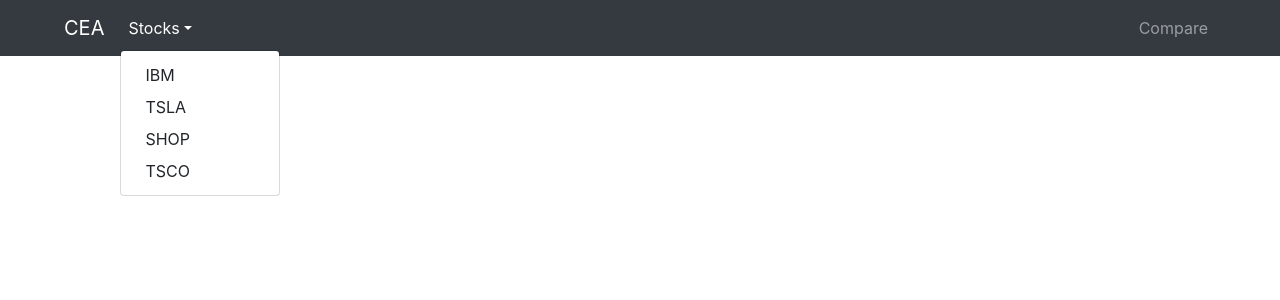
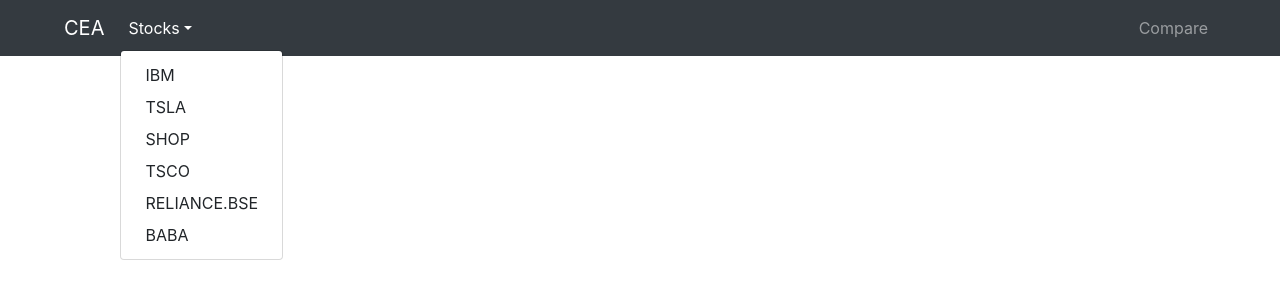
Before and after one commit to aryamanrishabh/chart-stockData, a React (Vite) app: page / in a window 1280 px wide. Both pictures are taken after a click on the link "Stocks". Shown: the top 300 px of the page. Built offline with nearby package versions, Linux system fonts and the light colour scheme; no server answers; a web font is replaced by a local one.

Commit message:
commit on master

```diff
--- a/src/Navbar.js
+++ b/src/Navbar.js
@@ -7,62 +7,14 @@
 
   return (
     <div>
-      {/* <nav className="navbar navbar-expand-md bg-dark navbar-dark">
-        <a className="navbar-brand pl-4" href="#">
-          CEA
-        </a>
-
-        <button
-          className="navbar-toggler"
-          type="button"
-          data-toggle="collapse"
-          data-target="#collapsibleNavbar"
+      <nav className="navbar navbar-expand-sm bg-dark navbar-dark">
+        <Link
+          className="navbar-brand pl-5"
+          to="/"
+          onClick={() => {
+            setSymbol("");
+          }}
         >
-          <span className="navbar-toggler-icon"></span>
-        </button>
-
-        <div className="collapse navbar-collapse pr-4" id="collapsibleNavbar">
-          <ul className="navbar-nav ml-auto">
-            <li value="IBM" className="nav-item">
-              <a
-                onClick={(e) => {
-                  setSymbol(e.currentTarget.innerHTML);
-                }}
-                value="IBM"
-                className="nav-link"
-                href="#"
-              >
-                IBM
-              </a>
-            </li>
-            <li value="TSLA" className="nav-item">
-              <a
-                onClick={(e) => {
-                  setSymbol(e.currentTarget.innerHTML);
-                }}
-                className="nav-link"
-                href="#"
-              >
-                TSLA
-              </a>
-            </li>
-            <li value="DAX" className="nav-item">
-              <a
-                onClick={(e) => {
-                  setSymbol(e.currentTarget.innerHTML);
-                }}
-                className="nav-link"
-                href="#"
-              >
-                SHOP
-              </a>
-            </li>
-          </ul>
-        </div>
-      </nav> */}
-
-      <nav className="navbar navbar-expand-sm bg-dark navbar-dark">
-        <Link className="navbar-brand pl-5" to="/">
           CEA
         </Link>
 
@@ -113,12 +65,36 @@
               >
                 TSCO
               </a>
+              <a
+                className="dropdown-item"
+                href="#"
+                onClick={(e) => {
+                  setSymbol(e.currentTarget.innerHTML);
+                }}
+              >
+                RELIANCE.BSE
+              </a>
+              <a
+                className="dropdown-item"
+                href="#"
+                onClick={(e) => {
+                  setSymbol(e.currentTarget.innerHTML);
+                }}
+              >
+                BABA
+              </a>
             </div>
           </li>
         </ul>
         <ul className="navbar-nav ml-auto pr-5">
           <li className="nav-item">
-            <Link className="nav-link" to="/compare">
+            <Link
+              className="nav-link"
+              to="/compare"
+              onClick={() => {
+                setSymbol("");
+              }}
+            >
               Compare
             </Link>
           </li>
--- a/src/index.html
+++ b/src/index.html
@@ -35,7 +35,7 @@
     <title>CEA</title>
   </head>
   <body>
-    <div id="root">Not rendered</div>
+    <div id="root">Loading...</div>
     <script src="App.js"></script>
   </body>
 </html>
```
